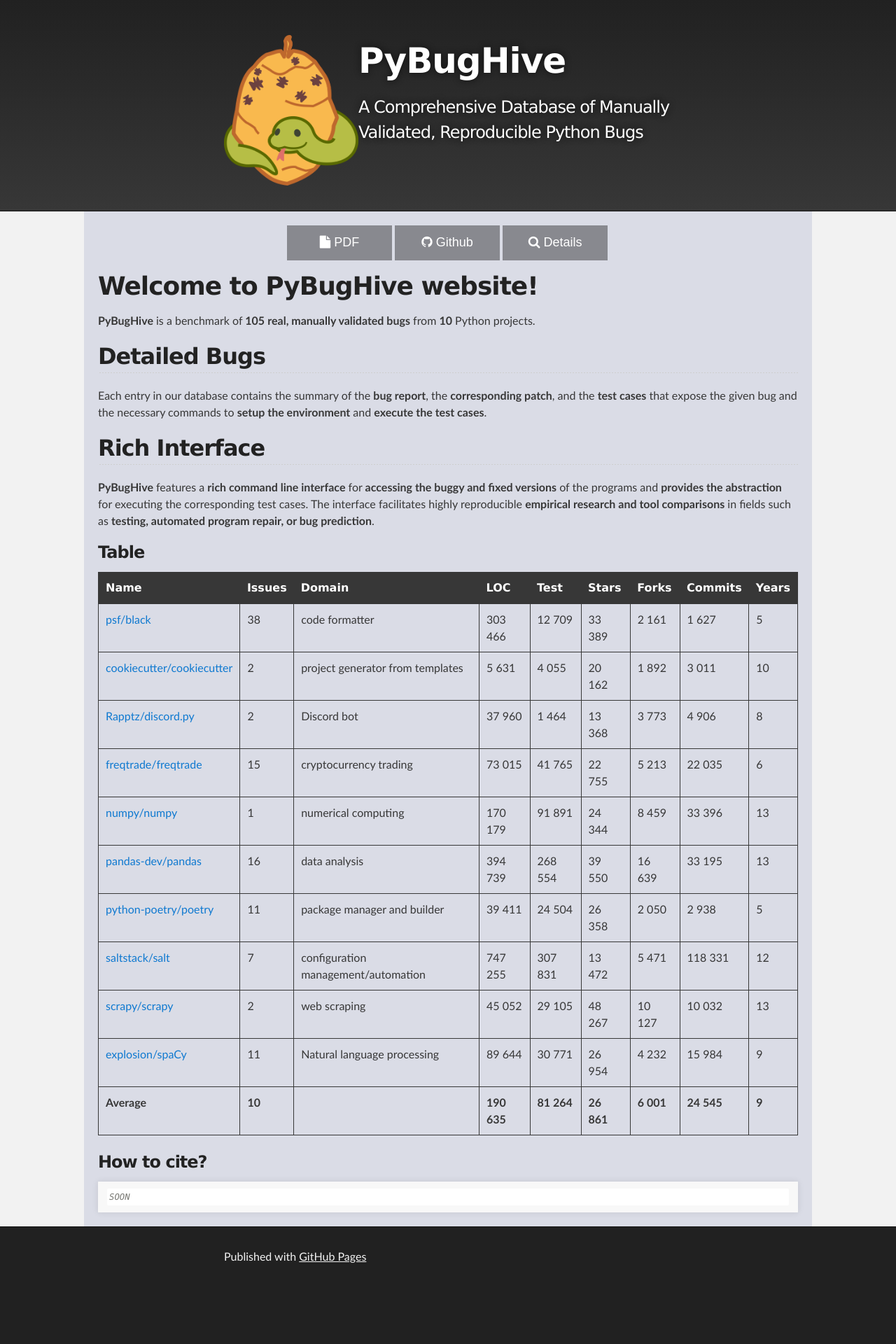
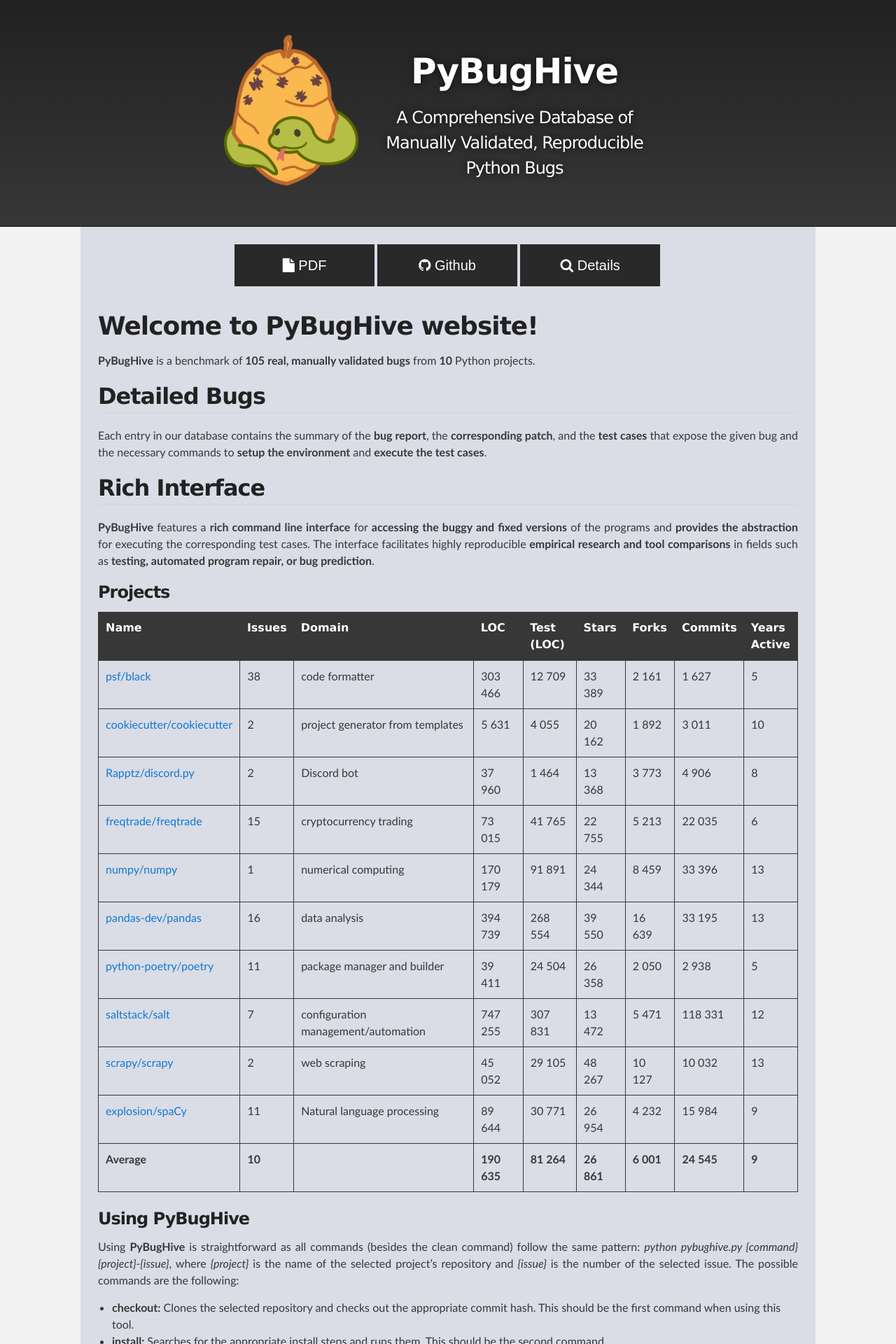
Before and after one commit to pybughive/pybughive.github.io, a Jekyll site: the page built from index.md, in a window 1280 px wide. Shown: the top 1920 px of the page at 70% size. Built offline with Jekyll 4.4.1, drawn with Linux system fonts in a browser that asks for light colours; our own code applies the rules of GitHub Pages for plain Markdown files; before the commit the page ends 1842 px from its top, so only the background shows below that; some of the changed text lies outside the part shown.

Commit message:
update site

````diff
--- a/_config.yml
+++ b/_config.yml
@@ -1,4 +1,9 @@
 title: PyBugHive
+bugs: 105
+projects: 10
+pdf_link:
+details_link:
+github_link: https://github.com/pybughive
 description: A Comprehensive Database of Manually Validated, Reproducible Python Bugs
 show_downloads: false
 google_analytics:
--- a/_layouts/default.html
+++ b/_layouts/default.html
@@ -42,11 +42,11 @@
     <div id="main_content_wrap" class="outer">
       <section id="main_content">
         <div id="btn_box">
-          <a href="#"><button class="btn"><i class="fa fa-file"></i> PDF</button></a>
-          <a href="https://github.com/pybughive"><button class="btn"><i class="fa fa-github"></i> Github</button></a>
-          <a href="#"><button class="btn"><i class="fa fa-search "></i> Details</button></a>
+          <a href="{{pdf_link}}"><button class="btn"><i class="fa fa-file"></i> PDF</button></a>
+          <a href="{{github_link}}"><button class="btn"><i class="fa fa-github"></i> Github</button></a>
+          <a href="{{details_link}}"><button class="btn"><i class="fa fa-search "></i> Details</button></a>
         </div>
-          {{ content }}
+        {{ content }}
       </section>
     </div>
 
--- a/assets/css/style.scss
+++ b/assets/css/style.scss
@@ -4,25 +4,26 @@
 @import "jekyll-theme-slate";
 
 .btn {
-    background-color: #88898f;
+    background-color: #292929;
     border: none;
     color: white;
     padding: 12px 16px;
-    width: 150px;
-    height: 50px;
-    font-size: 18px;
+    width: 200px;
+    height: 60px;
+    font-size: 20px;
     cursor: pointer;
 
 }
 #btn_box{
     margin: auto;
-    width: 460px;
+    width: 610px;
+    padding-bottom: 20px;
 }
 #main_content{
     width: 1000px;
     margin: auto;
     background-color: #dadce6;
-    padding: 20px;
+    padding: 25px;
 }
 .clearfix {
     &:after {
@@ -45,5 +46,13 @@
 
 .logoRight {
     float: left;
-    width: 70%;
+    width: 65%;
+    padding: 15px;
+    text-align: center;
 }
+p{
+    text-align: justify;
+}
+table{
+    width: 100%;
+}
--- a/index.md
+++ b/index.md
@@ -13,9 +13,9 @@
 <strong>PyBugHive</strong> features a <strong>rich command line interface</strong> for <strong>accessing the buggy and fixed versions</strong> of the programs and <strong>provides the abstraction</strong> for executing the corresponding test cases.
 The interface facilitates highly reproducible <strong>empirical research and tool comparisons</strong> in fields such as <strong>testing, automated program repair, or bug prediction</strong>.
 
-### Table
+### Projects
 
-**Name**|**Issues**| **Domain**  |                            **LOC**  |  **Test**  | **Stars**|   **Forks**  | **Commits** |   **Years** |
+**Name**|**Issues**| **Domain**  |                            **LOC**  |  **Test<br>(LOC)**  | **Stars**|   **Forks**  | **Commits** |   **Years<br>Active** |
 |--|--|--|--|--|--|--|--|
 [psf/black](https://github.com/psf/black)|                                             38| code formatter |                         303 466  |    12 709    |  33 389   |    2 161      | 1 627         |    5 |
 [cookiecutter/cookiecutter](https://github.com/cookiecutter/cookiecutter) |             2| project generator from templates |         5 631  |     4 055    |  20 162   |    1 892      | 3 011         |   10 |
@@ -29,7 +29,60 @@
 [explosion/spaCy](https://github.com/explosion/spaCy) |                                11| Natural language processing |             89 644  |    30 771    |  26 954   |   4 232       | 15 984        |    9 |
 **Average** |                                                                     **10** |                  |                  **190 635**   |  **81 264**  | **26 861**|  **6 001**    |**24 545**     |**9**|
 
+### Using PyBugHive
+Using <strong>PyBugHive</strong> is straightforward as all commands (besides the clean command) follow the same pattern: <em>python
+pybughive.py {command} {project}-{issue}</em>, where <em>{project}</em>
+is the name of the selected project’s repository and <em>{issue}</em> is
+the number of the selected issue.
+The possible commands are the following:
+<ul>
+<li><strong>checkout:</strong> Clones the selected repository and checks out
+the appropriate commit hash. This should be the first
+command when using this tool.</li>
+<li><strong>install:</strong> Searches for the appropriate install steps and
+runs them. This should be the second command.</li>
+<li><strong>test:</strong> Runs the appropriate test steps. When used with the
+--all flag, instead of testing just the file(s) included in
+the issue, it runs all tests.</li>
+<li><strong>fix:</strong> Installs the fix for the selected bug.</li>
+<li><strong>clean:</strong> This command does not need a project or an issue
+number. It deletes all temporary files generated during
+the run. When used with the <em>--all</em> flag, it deletes everything
+the tool downloaded, including the repositories.</li>
+</ul>
+Before <strong>PyBugHive</strong> can be used, it needs to be configured
+by setting the <em>INSTALL_DIRECTORY</em>, which specifies where
+to download the repositories, and the <em>MONGO_URL</em>, which
+specifies the connection string to MongoDB. There are three
+ways the user can provide these:
+<ol>
+<li> Add them to the system’s environment variables.</li>
+<li>  Create a .env file in the <strong>PyBugHive</strong>  project root and
+   add the above variables to it.</li>
+<li>  Same as 2), but with a <em>config.py</em> file.
+   We offer a Docker image with everything pre-installed,
+   which further helps with an isolated run of <strong>PyBugHive</strong>. Moreover,
+   we provide an installer script (setup.sh) that installs all
+   required Python versions and other dependencies needed to
+   successfully run any bug presented in our database. However,
+   for better isolation, we recommend using the Docker environment.</li>
+</ol>
 
+### Offline version
+   A major concern for bug databases is to continuously ensure
+   the reproducibility of bugs, for example, due to
+   continuously changing dependencies and improperly locked
+   dependency versions.
+   This is the main reason why we created an offline version
+   of <strong>PyBugHive</strong>. This version of the dataset does not need a
+   database connection or even an internet connection so the
+   database can be used in a completely offline environment as
+   well. For each bug, we downloaded the specific project both
+   before and after the fix, created the corresponding environment,
+   and compressed everything into a zip file. This way,
+   the users do not have to install the particular project manually;
+   the provided virtual environment is already prepared, and the
+   tests can be run. The drawback of this version is its large size.
 ### How to cite?
 
 ```bib
````
Also changed, not shown: other parts of index.md (+1 -1 lines).
